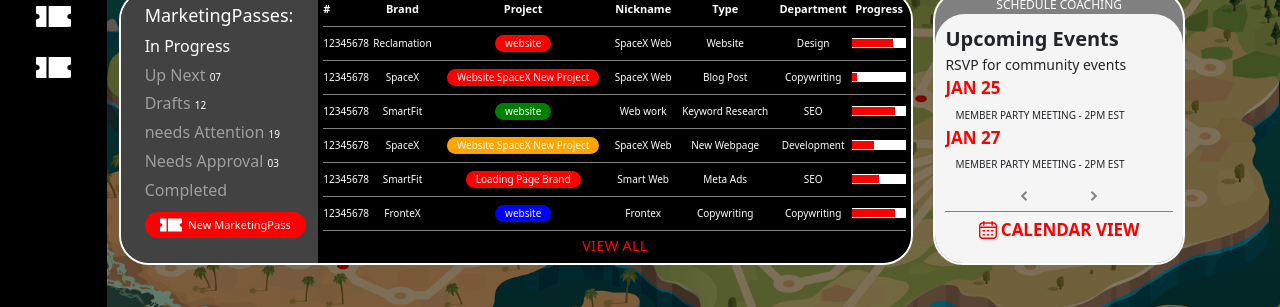
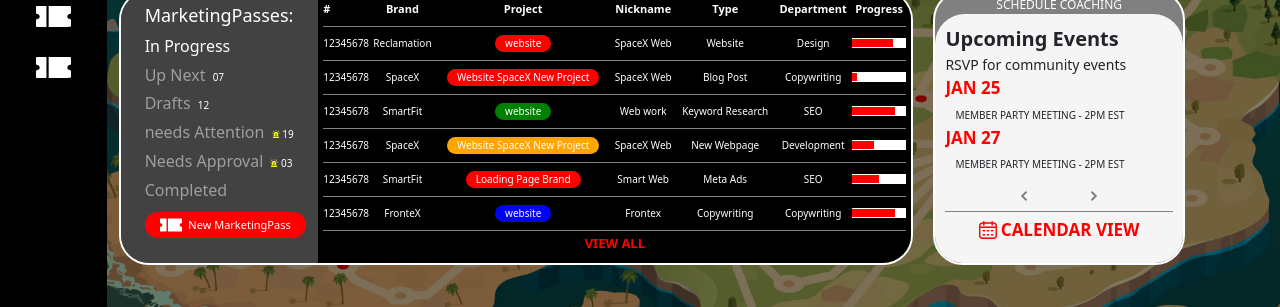
Before and after one commit to Brahmasura/mmpTest, a React (Vite) app: page / in a window 1280 px wide. Shown: the part 340-647 px from the top of the page. Built offline with nearby package versions, Linux system fonts and the light colour scheme; grey boxes are pictures that could not be loaded.

Commit message:
siren done

```diff
--- a/src/components/Fourth/Fourth.jsx
+++ b/src/components/Fourth/Fourth.jsx
@@ -1,6 +1,7 @@
 import style from "./fourth.module.scss";
 import ticket from "../../assets/ticket.svg";
 import Tbody from "./Tbody/Tbody";
+import siren from "../../assets/siren.svg";
 
 const tbodyArray = [
   {
@@ -180,10 +181,10 @@
             Drafts <span> 12</span>
           </p>
           <p className={style.darkParas}>
-            needs Attention <span> 19</span>
+            needs Attention <span className={style.sirenSpan}><img src={siren} alt="siren"/> 19</span>
           </p>
           <p className={style.darkParas}>
-            Needs Approval <span> 03</span>
+            Needs Approval <span className={style.sirenSpan}><img src={siren} alt="siren"/> 03</span>
           </p>
           <p className={style.darkParas}>Completed</p>
 
--- a/src/components/Fourth/fourth.module.scss
+++ b/src/components/Fourth/fourth.module.scss
@@ -31,9 +31,25 @@
       font-weight: 500;
 
       span {
+        img {
+          width: 8px;
+          height: auto;
+          position: relative;
+          bottom: 1.5px;
+        }
         font-size: 10px;
-        color:white;
+        color: white;
+        margin-left: 3px;
       }
+
+      // .sirenSpan{
+      //   display:flex;
+      //   align-items: center;
+      //   img{
+      //     width:8px;
+      //     height:auto;
+      //   }
+      // }
     }
 
     .passDiv {
@@ -78,7 +94,7 @@
             position: sticky;
             top: 0;
             color: white;
-            background:black;
+            background: black;
             font-size: 11px;
             text-align: center;
 
@@ -94,8 +110,8 @@
     .viewAllPara {
       text-align: center;
       color: red;
-      font-size: 15px;
-      font-weight: 500;
+      font-size: 13px;
+      font-weight: 700;
       margin-bottom: 2px;
     }
   }
```
Also changed, not shown: src/assets/siren.svg (added).
